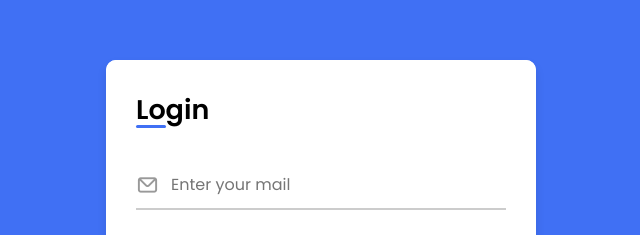
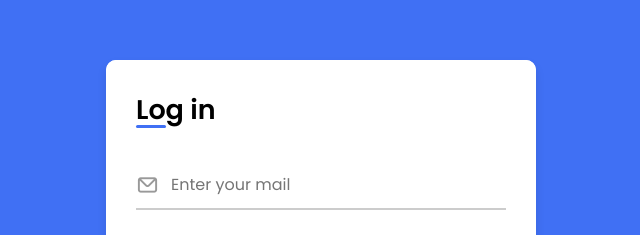
Before and after one commit to craghuvarun/simple-registration-form, a plain HTML site: page index.html in a window 1280 px wide. Shown: the part 120-355 px from the top of the page, 319-959 px from the left. Drawn offline with nearby package versions, Linux system fonts and the light colour scheme.

Commit message:
Update index.html

```diff
--- a/index.html
+++ b/index.html
@@ -20,7 +20,7 @@
     <div class="container">
         <div class="forms">
             <div class="form login">
-                <span class="title">Login</span>
+                <span class="title"> Log in </span>
 
                 <form action="#">
                     <div class="input-field">
```
